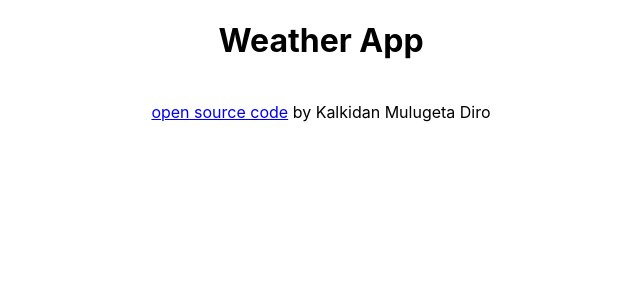
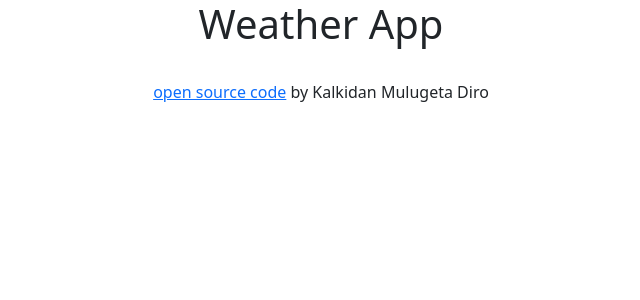
Before and after one commit to KalkM/react-weather-app, a React (Create React App) app: page / in a window 1280 px wide. Shown: the top 300 px of the page, without its empty margins (319-959 px from the left). Built offline with nearby package versions, Linux system fonts and the light colour scheme.

Commit message:
added bootstrap

```diff
--- a/package.json
+++ b/package.json
@@ -6,6 +6,7 @@
     "@testing-library/jest-dom": "^5.17.0",
     "@testing-library/react": "^13.4.0",
     "@testing-library/user-event": "^13.5.0",
+    "bootstrap": "^5.3.1",
     "react": "^18.2.0",
     "react-dom": "^18.2.0",
     "react-scripts": "5.0.1",
--- a/src/App.js
+++ b/src/App.js
@@ -3,6 +3,7 @@ import "./App.css";
 function App() {
   return (
     <div className="App">
+      <div className="container">
         <h1>Weather App</h1>
         <br />
         <footer>
@@ -16,6 +17,7 @@ function App() {
           by Kalkidan Mulugeta Diro
         </footer>
       </div>
+    </div>
   );
 }
 
--- a/src/index.js
+++ b/src/index.js
@@ -3,6 +3,7 @@ import ReactDOM from "react-dom/client";
 import "./index.css";
 import App from "./App";
 import reportWebVitals from "./reportWebVitals";
+import "bootstrap/dist/css/bootstrap.css";
 
 const root = ReactDOM.createRoot(document.getElementById("root"));
 root.render(
```
Also changed, not shown: 1 other file (tests, documents, lock files or other folders). Lines whose indentation alone changed are shown as unchanged.
